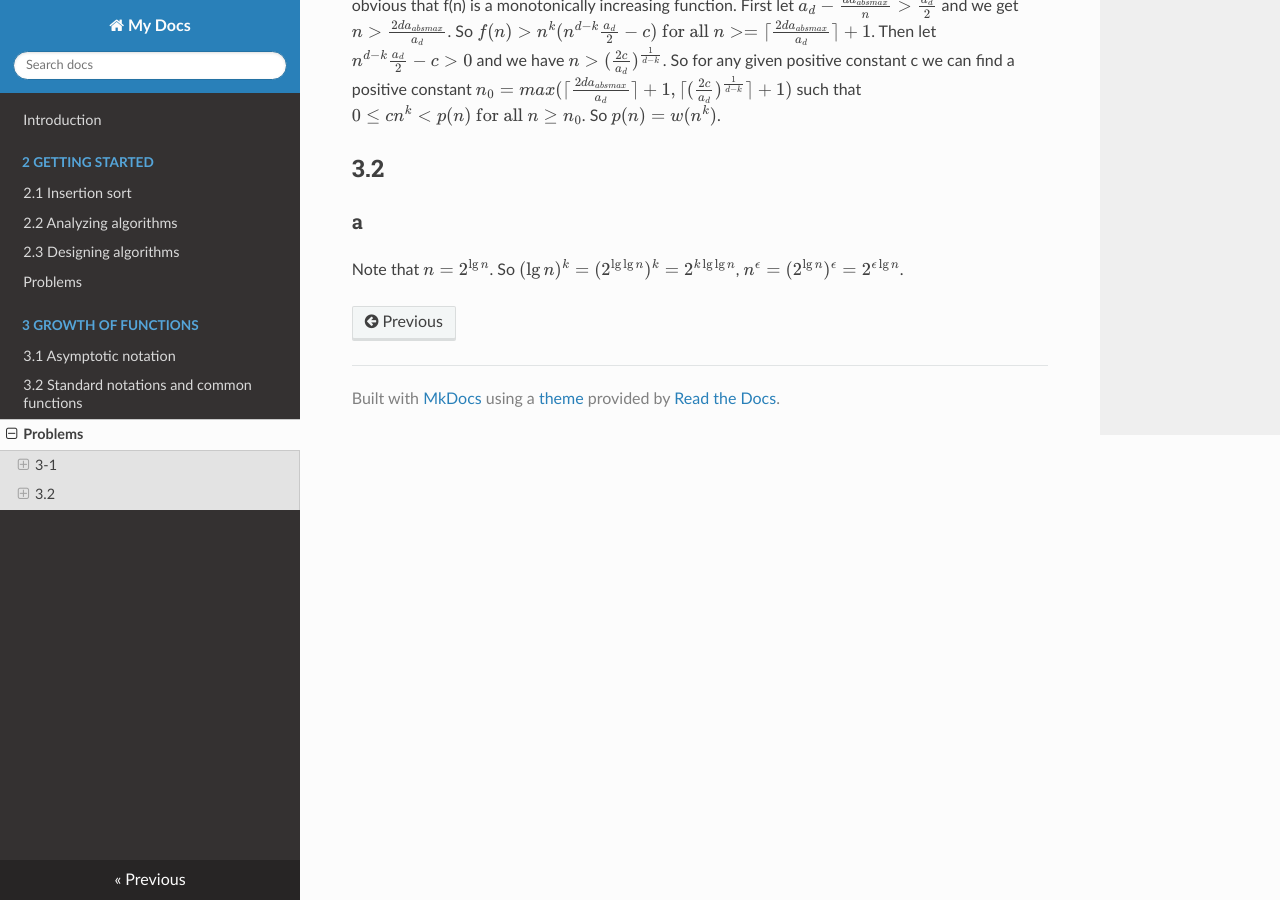
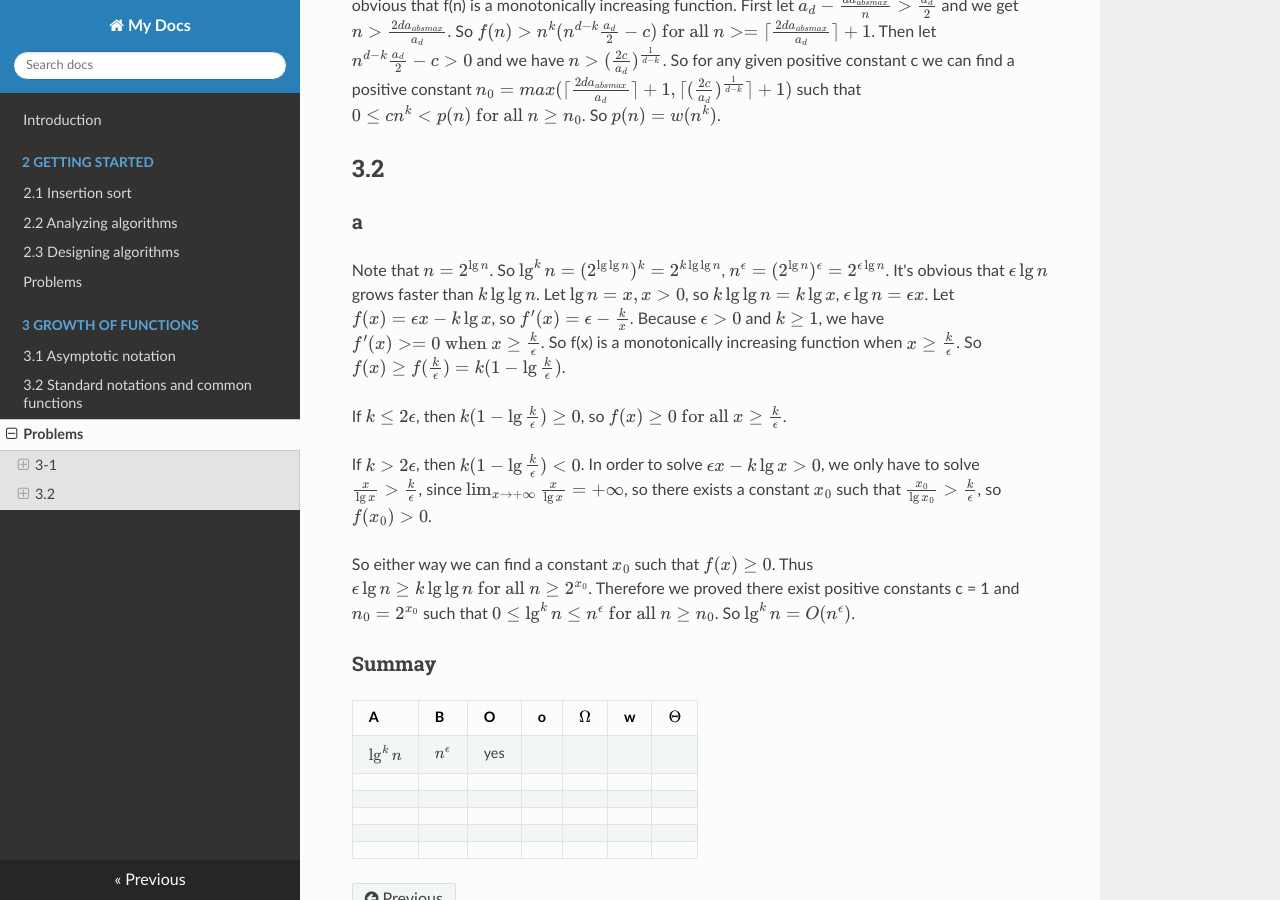
Before and after one commit to Frederick-S/Introduction-to-Algorithms-Notes, an MkDocs documentation site: the page built from docs/3-Growth-of-Functions/Problems.md, in a window 1280 px wide and 900 px high, scrolled down 1196 px. Built offline with MkDocs 1.6.1, drawn with Linux system fonts in a browser that asks for light colours; nearby versions of some CDN libraries; formulas are drawn with MathJax 3; old or Windows-style settings are respelled for this version of MkDocs.

Commit message:
Update exercise

```diff
--- a/docs/3-Growth-of-Functions/Problems.md
+++ b/docs/3-Growth-of-Functions/Problems.md
@@ -25,4 +25,24 @@ From question b we know $p(n) \geq n^{d - 1}(a_dn - da_{absmax})$, let $f(n) = n
 
 ## 3.2
 ### a
-Note that $n = 2^{\lg{n}}$. So $(\lg{n})^k = (2^{\lg{\lg{n}}})^k = 2^{k\lg{\lg{n}}}$, $n^\epsilon = (2^{\lg{n}})^{\epsilon} = 2^{\epsilon\lg{n}}$.
+Note that $n = 2^{\lg{n}}$. So $\lg^k{n} = (2^{\lg{\lg{n}}})^k = 2^{k\lg{\lg{n}}}$, $n^\epsilon = (2^{\lg{n}})^{\epsilon} = 2^{\epsilon\lg{n}}$. It's obvious that $\epsilon\lg{n}$ grows faster than
+$k\lg{\lg{n}}$. Let $\lg{n} = x, x > 0$, so $k\lg{\lg{n}} = k\lg{x}$, $\epsilon\lg{n} = \epsilon{x}$. Let $f(x) = \epsilon{x} - k\lg{x}$, so $f'(x) = \epsilon - \frac{k}{x}$. Because $\epsilon > 0$ and $k \geq 1$, we
+have $f'(x) >= 0 \text{ when } x \geq \frac{k}{\epsilon}$. So f(x) is a monotonically increasing function when $x \geq \frac{k}{\epsilon}$. So $f(x) \geq f(\frac{k}{\epsilon}) = k(1 - \lg{\frac{k}{\epsilon}})$.
+
+If $k \leq 2\epsilon$, then $k(1 - \lg{\frac{k}{\epsilon}}) \geq 0$, so $f(x) \geq 0 \text{ for all } x \geq \frac{k}{\epsilon}$.
+
+If $k > 2\epsilon$, then $k(1 - \lg{\frac{k}{\epsilon}}) < 0$. In order to solve $\epsilon{x} - k\lg{x} > 0$, we only have to solve $\frac{x}{\lg{x}} > \frac{k}{\epsilon}$, since $\lim_{x \to +\infty} \frac{x}{\lg{x}} = +\infty$, so there exists a constant $x_0$ such that $\frac{x_0}{\lg{x_0}} > \frac{k}{\epsilon}$, so $f(x_0) > 0$.
+
+So either way we can find a constant $x_0$ such that $f(x) \geq 0$. Thus $\epsilon\lg{n} \geq k\lg{\lg{n}} \text{ for all } n \geq 2^{x_0}$. Therefore we proved there exist positive constants c = 1 and $n_0 = 2^{x_0}$
+such that $0 \leq \lg^k{n} \leq n^{\epsilon} \text{ for all } n \geq n_0$. So $\lg^k{n} = O(n^{\epsilon})$.
+
+### Summay
+
+|A   |B   |O   |o   |$\Omega$   |w   |$\Theta$   |
+|---|---|---|---|---|---|---|
+|$\lg^k{n}$   |$n^{\epsilon}$   |yes   |   |   |   |   |
+|   |   |   |   |   |   |   |
+|   |   |   |   |   |   |   |
+|   |   |   |   |   |   |   |
+|   |   |   |   |   |   |   |
+|   |   |   |   |   |   |   |
```
